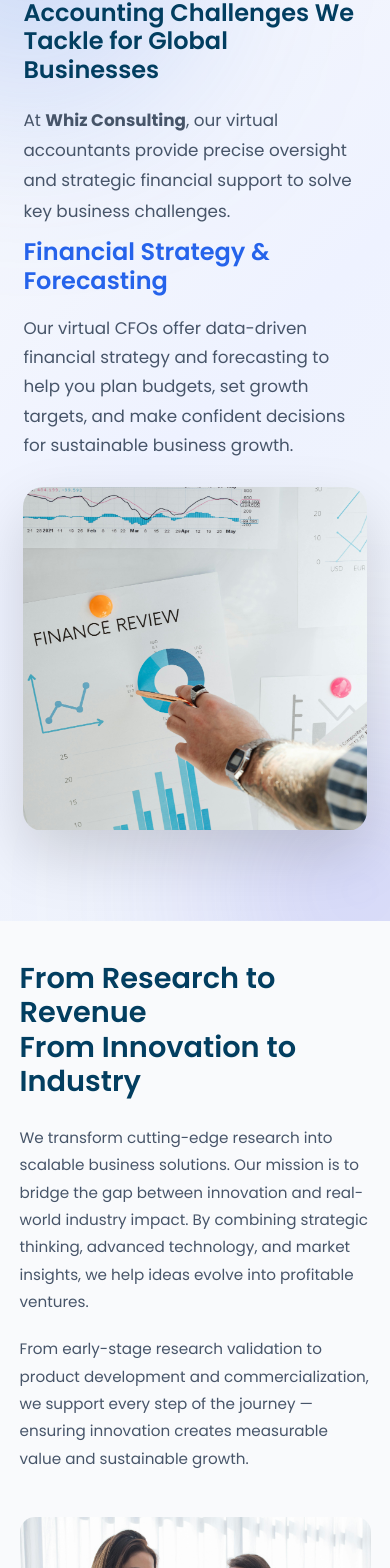
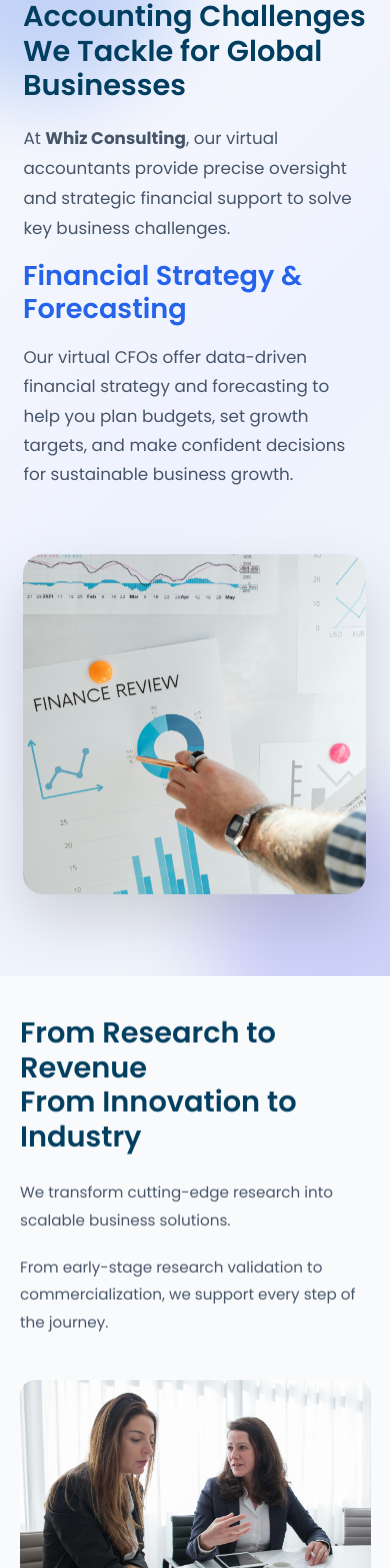
Before and after one commit to mumbaiops45/CFOw, a Next.js app: page / in a window 390 px wide. Shown: the part 2925-4493 px from the top of the page. Built offline with nearby package versions, Linux system fonts and the light colour scheme.

Commit message:
Some improve Scroll

```diff
--- a/src/app/component/EventCard.jsx
+++ b/src/app/component/EventCard.jsx
@@ -40,7 +40,7 @@ const EventCard = ({ image, title, description, updated, index }) => {
     >
       <div className="card h-100 shadow-sm event-card">
         <div className="card-hover-wrapper">
-          <img src={image} className="card-img-top event-img" alt={title} loading="eager" />
+          <img src={image} className="card-img-top event-img" alt={title} loading="lazy" />
           <div className="card-text-overlay">
             <h5 className="card-title">{title}</h5>
             <p className="card-text">{description}</p>
--- a/src/app/component/ResearchRev.jsx
+++ b/src/app/component/ResearchRev.jsx
@@ -1,31 +1,47 @@
-import React from "react";
+
+'use client';
+
+import React, { useEffect, useRef } from "react";
 import "../styles/researchRev.modal.css";
 
 const ResearchRev = () => {
+  const contentRef = useRef(null);
+  const imageRef = useRef(null);
+
+  useEffect(() => {
+    const observer = new IntersectionObserver(
+      (entries) => {
+        entries.forEach((entry) => {
+          if (entry.isIntersecting) {
+            entry.target.classList.add("active");
+          }
+        });
+      },
+      { threshold: 0.2 }
+    );
+
+    if (contentRef.current) observer.observe(contentRef.current);
+    if (imageRef.current) observer.observe(imageRef.current);
+  }, []);
+
   return (
     <section className="research-container">
-      <div className="research-content">
+      <div ref={contentRef} className="research-content">
         <h1>
           From Research to Revenue <br />
           From Innovation to Industry
         </h1>
-
         <p>
           We transform cutting-edge research into scalable business solutions.
-          Our mission is to bridge the gap between innovation and real-world
-          industry impact. By combining strategic thinking, advanced technology,
-          and market insights, we help ideas evolve into profitable ventures.
         </p>
-
         <p>
-          From early-stage research validation to product development and
-          commercialization, we support every step of the journey — ensuring
-          innovation creates measurable value and sustainable growth.
+          From early-stage research validation to commercialization,
+          we support every step of the journey.
         </p>
       </div>
 
-      <div className="research-image">
-        <img src="research.jpg" alt="Research and Innovation" />
+      <div ref={imageRef} className="research-image">
+        <img src="research.jpg" alt="Research and Innovation" loading="lazy" />
       </div>
     </section>
   );
--- a/src/app/globals.css
+++ b/src/app/globals.css
@@ -40,3 +40,7 @@ a {
     color-scheme: dark;
   }
 }
+
+html {
+  scroll-behavior: smooth;
+}
--- a/src/app/page.module.css
+++ b/src/app/page.module.css
@@ -93,7 +93,7 @@ a.secondary {
   border-color: var(--button-secondary-border);
 }
 
-/* Enable hover only on non-touch devices */
+
 @media (hover: hover) and (pointer: fine) {
   a.primary:hover {
     background: var(--button-primary-hover);
--- a/src/app/styles/about.modal.css
+++ b/src/app/styles/about.modal.css
@@ -1,11 +1,13 @@
 
+html {
+  scroll-behavior: smooth;
+}
 
 .about-container {
   font-family: "Poppins", sans-serif;
   color: #1e293b;
   overflow-x: hidden;
 }
-
 
 .about-hero {
   background: linear-gradient(-45deg, #0f172a, #1e3a8a, #1e40af, #0f172a);
@@ -26,14 +28,6 @@
   margin-top: 15px;
   opacity: 0.9;
 }
-
-
-.about-section {
-  padding: 120px 20px;
-  position: relative;
-  background: linear-gradient(135deg, #f9fafb, #eef2f7);
-}
-
 
 .about-section::before {
   content: "";
@@ -60,15 +54,6 @@
 }
 
 
-.about-section h2 {
-  font-size: 2.6rem;
-  font-weight: 700;
-  margin-bottom: 35px;
-  color: #0f172a;
-  position: relative;
-}
-
-
 .about-section h2::after {
   content: "";
   display: block;
@@ -80,13 +65,7 @@
 }
 
 
-.about-section p {
-  font-size: 1.18rem;
-  line-height: 1.9;
-  color: #475569;
-  margin-bottom: 20px;
-  font-weight: 400;
-}
+
 
 
 .about-section p:last-child {
@@ -98,14 +77,8 @@
 .about-section {
   padding: 50px 20px;
   position: relative;
-}
+   background: linear-gradient(180deg, #f8fafc, #eef2ff);
 
-/* .about-section:nth-child(even) {
-  background: linear-gradient(180deg, #f8fafc, #eef2ff);
-} */
-
-.about-section {
-  background: linear-gradient(180deg, #f8fafc, #eef2ff);
 }
 
 .about-section h2 {
--- a/src/app/styles/account.modal.css
+++ b/src/app/styles/account.modal.css
@@ -1,3 +1,4 @@
+
 
 .account-section {
   padding: 80px 6%;
@@ -6,6 +7,8 @@
   position: relative;
   overflow: hidden;
   background: linear-gradient(135deg, #f9fafb 0%, #eef2ff 50%, #f1f5f9 100%);
+  will-change: transform, opacity;
+  backface-visibility: hidden;
 }
 
 .account-section::before,
@@ -13,24 +16,26 @@
   content: "";
   position: absolute;
   border-radius: 50%;
-  filter: blur(100px);
+  filter: blur(40px);
   z-index: 0;
+  pointer-events: none;
+  will-change: transform, opacity;
 }
 
 .account-section::before {
-  width: 300px;
-  height: 300px;
+  width: 280px;
+  height: 280px;
   background: rgba(37, 99, 235, 0.25);
-  top: -120px;
-  left: -120px;
+  top: -100px;
+  left: -100px;
 }
 
 .account-section::after {
-  width: 300px;
-  height: 300px;
+  width: 280px;
+  height: 280px;
   background: rgba(99, 102, 241, 0.25);
-  bottom: -120px;
-  right: -120px;
+  bottom: -100px;
+  right: -100px;
 }
 
 .account-header,
@@ -44,6 +49,7 @@
   color: #023E60;
   font-weight: 600;
   margin-bottom: 20px;
+  will-change: transform;
 }
 
 .account-header p {
@@ -71,6 +77,7 @@
   color: #2563eb;
   margin-bottom: 18px;
   font-weight: 600;
+  will-change: transform;
 }
 
 .challenge-text p {
@@ -92,12 +99,14 @@
 .challenge-image::before {
   content: "";
   position: absolute;
-  width: 280px;
-  height: 280px;
+  width: 260px;
+  height: 260px;
   background: radial-gradient(circle, rgba(37, 99, 235, 0.25), transparent 70%);
   border-radius: 50%;
   z-index: 0;
-  animation: pulseGlow 4s infinite ease-in-out;
+  animation: pulseGlow 8s ease-in-out infinite;
+  will-change: transform, opacity;
+  transform: translateZ(0);
 }
 
 .challenge-image img {
@@ -107,83 +116,26 @@
   box-shadow: 0 25px 60px rgba(0, 0, 0, 0.15);
   position: relative;
   z-index: 1;
-  animation: floatImage 4s ease-in-out infinite;
+  object-fit: cover;
+  animation: floatImage 6s ease-in-out infinite;
   transition: transform 0.4s ease, box-shadow 0.4s ease;
-  object-fit: cover;
+  will-change: transform;
+  transform: translateZ(0); /* GPU acceleration */
 }
 
 .challenge-image img:hover {
-  transform: scale(1.08) rotate(2deg);
+  transform: scale(1.06) rotate(2deg);
   box-shadow: 0 30px 70px rgba(37, 99, 235, 0.3);
 }
 
 @keyframes pulseGlow {
-  0% { transform: scale(1); opacity: 0.7; }
-  50% { transform: scale(1.2); opacity: 0.4; }
-  100% { transform: scale(1); opacity: 0.7; }
+  0%   { transform: scale(1) translateZ(0); opacity: 0.6; }
+  50%  { transform: scale(1.15) translateZ(0); opacity: 0.35; }
+  100% { transform: scale(1) translateZ(0); opacity: 0.6; }
 }
 
 @keyframes floatImage {
-  0% { transform: translateY(0px); }
-  50% { transform: translateY(-15px); }
-  100% { transform: translateY(0px); }
+  0%   { transform: translateY(0px) translateZ(0); }
+  50%  { transform: translateY(-12px) translateZ(0); }
+  100% { transform: translateY(0px) translateZ(0); }
 }
-
-
-@media (max-width: 992px) {
-  .account-header h1 { font-size: 2.4rem; }
-  .challenge-text h2 { font-size: 2rem; }
-  .account-header p, .challenge-text p { font-size: 1.05rem; }
-  .account-challenge { gap: 35px; }
-
-  .challenge-image img { max-height: 100%; width: 100%; }
-}
-
-
-@media (max-width: 768px) {
-  .account-header {
-    text-align: left;
-  }
-
-  .account-header h1 { font-size: 2rem; }
-  .challenge-text h2 { font-size: 1.8rem; }
-  .account-header p, .challenge-text p { font-size: 1rem; }
-
-  .account-challenge {
-    gap: 25px;
-    flex-direction: column;
-  }
-
-
-  .challenge-image img {
-    width: 100%;
-    aspect-ratio: 1 / 1;
-    border-radius: 20px;
-    object-fit: cover;
-  }
-
-  .challenge-image::before {
-    width: 220px;
-    height: 220px;
-  }
-}
-
-
-@media (max-width: 480px) {
-  .account-header h1 { font-size: 1.5rem; }
-  .challenge-text h2 { font-size: 1.5rem; }
-  .account-header p, .challenge-text p { font-size: 1.05rem; margin-bottom: 12px; }
-
-
-  .challenge-image img {
-    width: 100%;
-    aspect-ratio: 1 / 1;
-    border-radius: 20px;
-    object-fit: cover;
-  }
-
-  .challenge-image::before {
-    width: 180px;
-    height: 180px;
-  }
-}
--- a/src/app/styles/event.modal.css
+++ b/src/app/styles/event.modal.css
@@ -1,6 +1,5 @@
 
 @import url('https://fonts.googleapis.com/css2?family=Inter:wght@400;500;600;700&family=Poppins:wght@400;500;600;700&display=swap');
-
 
 
 .event-header h2 {
@@ -58,7 +57,6 @@
   left: 0;
   width: 100%;
   height: 100%;
-  /* background: #b1c4e0; */
   background: #fff;
   color: #fff !important;
   opacity: 0;
@@ -95,17 +93,14 @@
   opacity: 1;
 }
 
-
 .reveal-card {
   opacity: 0;
   transition: all 0.9s cubic-bezier(0.22, 1, 0.36, 1);
 }
 
-
 .from-left {
   transform: translateX(-120px);
 }
-
 
 .from-right {
   transform: translateX(120px);
--- a/src/app/styles/researchRev.modal.css
+++ b/src/app/styles/researchRev.modal.css
@@ -1,6 +1,3 @@
-
-
-
 
 .research-container {
   display: flex;
@@ -13,13 +10,31 @@
   font-family: 'Poppins', sans-serif;
 }
 
+
 .research-content {
   flex: 1;
   opacity: 0;
-  transform: translateY(50px);
-  animation: fadeUp 1s ease forwards;
-  animation-delay: 0.3s;
+  transform: translateY(40px);
+  transition: opacity 0.7s ease, transform 0.7s ease;
   text-align: left;
+  will-change: transform, opacity;
+}
+
+.research-image {
+  flex: 1;
+  display: flex;
+  justify-content: center;
+  opacity: 0;
+  transform: translateX(40px);
+  transition: opacity 0.7s ease, transform 0.7s ease;
+  will-change: transform, opacity;
+}
+
+
+.research-content.active,
+.research-image.active {
+  opacity: 1;
+  transform: translateX(0) translateY(0);
 }
 
 .research-content h1 {
@@ -38,21 +53,13 @@
   font-weight: 400;
 }
 
-.research-image {
-  flex: 1;
-  display: flex;
-  justify-content: center;
-  opacity: 0;
-  transform: translateX(60px);
-  animation: slideIn 1.2s ease forwards;
-  animation-delay: 0.6s;
-}
-
 .research-image img {
   width: 100%;
   max-width: 520px;
   border-radius: 15px;
   transition: transform 0.4s ease, box-shadow 0.4s ease;
+  will-change: transform;
+  transform: translateZ(0);
 }
 
 .research-image img:hover {
@@ -60,39 +67,16 @@
   box-shadow: 0 25px 50px rgba(0, 0, 0, 0.15);
 }
 
-@keyframes fadeUp {
-  to {
-    opacity: 1;
-    transform: translateY(0);
-  }
-}
-
-@keyframes slideIn {
-  to {
-    opacity: 1;
-    transform: translateX(0);
-  }
-}
-
 
 @media (max-width: 992px) {
   .research-container {
     flex-direction: column;
-    text-align: left;
     padding: 60px 8%;
     gap: 35px;
   }
 
-  .research-content {
-    text-align: left;
-  }
-
   .research-content h1 {
-    font-size: 2.4rem;
-  }
-
-  .research-content p {
-    font-size: 1.05rem;
+    font-size: 2.2rem;
   }
 
   .research-image img {
@@ -100,16 +84,7 @@
   }
 }
 
-
 @media (max-width: 768px) {
-  .research-container {
-    text-align: left;
-  }
-
-  .research-content {
-    text-align: left;
-  }
-
   .research-content h1 {
     font-size: 2rem;
   }
@@ -123,16 +98,10 @@
   }
 }
 
-
 @media (max-width: 480px) {
   .research-container {
     padding: 40px 5%;
     gap: 25px;
-    text-align: left;
-  }
-
-  .research-content {
-    text-align: left;
   }
 
   .research-content h1 {
--- a/src/app/styles/virtual.modal.css
+++ b/src/app/styles/virtual.modal.css
@@ -6,7 +6,6 @@ body, h1, h2, h3, h4, h5, h6, p, span {
 }
 
 .virtual-cfo-section {
-  /* padding: 60px 10%; */
   background: #f4f6f8;
   display: flex;
   justify-content: center;
@@ -20,9 +19,7 @@ body, h1, h2, h3, h4, h5, h6, p, span {
   width: 100%;
   gap: 50px;
   align-items: center;
-  opacity: 0;
-  transform: translateY(30px);
-  animation: fadeInUp 1s ease forwards;
+  animation: fadeInUp 0.5s ease-out forwards;
 }
 
 .virtual-image-wrapper {
@@ -32,7 +29,6 @@ body, h1, h2, h3, h4, h5, h6, p, span {
 .virtual-image {
   width: 100%;
   max-width: 600px;
-  /* height: 400px; */
   border-radius: 15px;
   box-shadow: 0 15px 40px rgba(0,0,0,0.1);
   transition: transform 0.5s ease;
```
Also changed, not shown: src/app/styles/contact.modal.css (+11 -9 lines), src/app/styles/customcard.modal.css (+21 -19 lines), src/app/styles/task.modal.css (+14 -23 lines).
